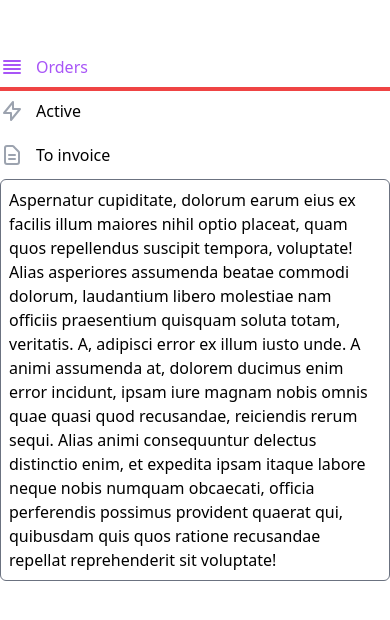
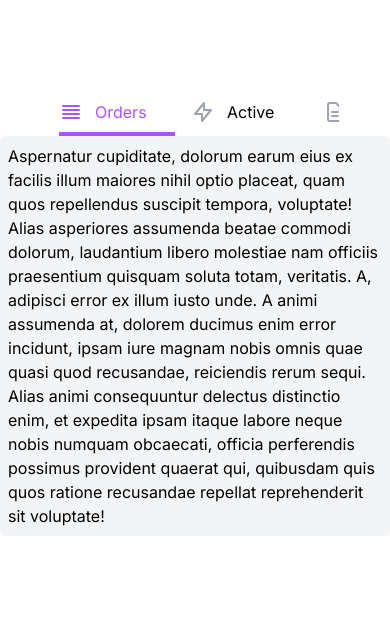
Before and after one commit to selemondev/vue3-tailwind-tabs, a Vue app: page / in a window 390 px wide. Shown: the part 108-728 px from the top of the page. Built offline with nearby package versions, Linux system fonts and the light colour scheme.

Commit message:
feat: add iconify

```diff
--- a/package.json
+++ b/package.json
@@ -9,6 +9,7 @@
     "preview": "vite preview"
   },
   "dependencies": {
+    "tailwind-scrollbar-hide": "^1.1.7",
     "vue": "^3.2.47"
   },
   "devDependencies": {
--- a/src/App.vue
+++ b/src/App.vue
@@ -1,24 +1,19 @@
 <script setup lang='ts'>
-import { Tab, TabsContent, TabsWrapper } from "./components/VueTailwindTabs";
+import { Tab, TabsContent, TabsWrapper } from "./components/VueTailwindOutlineTabs";
 import { ref } from "vue";
 type Tab = string;
 const activeTab = ref("orders");
-const emit = defineEmits<{
-  (e: 'onClick'): void
-}>();
-
 const clickTab = (name: Tab) => {
-  emit('onClick')
   activeTab.value = name;
 }
 </script>
 
 <template>
-  <main class="grid place-items-center w-full min-h-screen bg-white">
+  <main class="grid place-items-center w-full min-h-screen">
     <section>
       <TabsWrapper>
-        <Tab activeTitleColor="text-purple-500" title="Orders" :isActive="activeTab === 'orders'" @click="clickTab('orders')">
-          <template v-slot:icon>
+        <Tab activeTitleColor="text-purple-500" title="Orders" :isActive="activeTab === 'orders'" @onClick="clickTab('orders')">
+          <template #icon>
             <svg :class="{'text-purple-500': activeTab === 'orders'}"
                  class="font-medium text-gray-400 w-6 h-6 mr-2" xmlns="http://www.w3.org/2000/svg" fill="none"
                  viewBox="0 0 24 24"
@@ -28,9 +23,9 @@ const clickTab = (name: Tab) => {
             </svg>
           </template>
         </Tab>
-        <Tab activeTitleColor="text-purple-500" title="Active" :isActive="activeTab === 'active'" @click="clickTab('active')">
-          <template v-slot:icon>
-            <svg :class="{'text-indigo-700': activeTab === 'active'}"
+        <Tab activeTitleColor="text-purple-500" title="Active" :isActive="activeTab === 'active'" @onClick="clickTab('active')">
+          <template #icon>
+            <svg :class="{'text-purple-500': activeTab === 'active'}"
                  class="font-medium text-gray-400 w-6 h-6 mr-2" xmlns="http://www.w3.org/2000/svg" fill="none"
                  viewBox="0 0 24 24"
                  stroke="currentColor">
@@ -38,9 +33,20 @@ const clickTab = (name: Tab) => {
             </svg>
           </template>
         </Tab>
-        <Tab activeTitleColor="text-purple-500" title="To invoice" :isActive="activeTab === 'toInvoice'" @click="clickTab('toInvoice')">
-          <template v-slot:icon>
-            <svg :class="{'text-indigo-700': activeTab === 'toInvoice'}"
+        <Tab activeTitleColor="text-purple-500" title="To invoice" :isActive="activeTab === 'toInvoice'" @onClick="clickTab('toInvoice')">
+          <template #icon>
+            <svg :class="{'text-purple-500': activeTab === 'toInvoice'}"
+                 class="font-medium text-gray-400 w-6 h-6 mr-2" xmlns="http://www.w3.org/2000/svg" fill="none"
+                 viewBox="0 0 24 24"
+                 stroke="currentColor">
+              <path stroke-linecap="round" stroke-linejoin="round" stroke-width="2"
+                    d="M9 12h6m-6 4h6m2 5H7a2 2 0 01-2-2V5a2 2 0 012-2h5.586a1 1 0 01.707.293l5.414 5.414a1 1 0 01.293.707V19a2 2 0 01-2 2z"/>
+            </svg>
+          </template>
+        </Tab>
+        <Tab activeTitleColor="text-purple-500" title="Spinner" :isActive="activeTab === 'toInvoice'" @onClick="clickTab('toInvoice')">
+          <template #icon>
+            <svg :class="{'text-purple-500': activeTab === 'toInvoice'}"
                  class="font-medium text-gray-400 w-6 h-6 mr-2" xmlns="http://www.w3.org/2000/svg" fill="none"
                  viewBox="0 0 24 24"
                  stroke="currentColor">
--- a/src/assets/css/tailwind.css
+++ b/src/assets/css/tailwind.css
@@ -1,10 +1,10 @@
+@import url('https://fonts.googleapis.com/css2?family=Inter&display=swap');
 @tailwind base;
 @tailwind components;
 @tailwind utilities;
 
-
-@layer components {
-    .flex-center {
-        @apply flex items-center
+@layer base {
+    body {
+        @apply font-Inter
     }
 }
--- a/src/components/VueTailwindTabs/Tab.vue
+++ b/src/components/VueTailwindOutlineTabs/Tab.vue
@@ -3,34 +3,25 @@ export interface Props {
     title: string,
     isActive: boolean,
     activeTitleColor: string,
+    barColor?: string
 }
 const props = withDefaults(defineProps<Props>(), {
     activeTitleColor: 'text-purple-500'
 });
-
-const emit = defineEmits<{
-    (e: 'onClick'): void
-}>();
-
-const click = () => {
-    emit("onClick")
-};
-console.log(props.activeTitleColor)
 </script>
 
 <template>
-    <div>
-        <li @click="click" class="cursor-pointer max-w-xl flex-center space-x-1">
-
+    <div class="px-2">
+        <li @click="$emit('onClick')" class="cursor-pointer max-w-xl flex items-center space-x-1">
             <slot name="icon"></slot>
-            <div class="py-2">
+            <div class="py-2 w-20 sm:w-auto">
                 <span :class="[props.isActive ? props.activeTitleColor : 'text-black']">{{ title }}</span>
             </div>
         </li>
         <div class="w-full h-1">
             <Transition name="slide-fade">
                 <div v-if="isActive" class="max-w-xl relative flex flex-row">
-                    <span class="border-2 border-red-500 w-full"></span>
+                    <span :class="[props.barColor ? `border-2 ${props.barColor} w-full` : 'border-2 border-purple-500 w-full']"></span>
                 </div>
             </Transition>
         </div>
--- a/src/components/VueTailwindTabs/TabsContent.vue
+++ b/src/components/VueTailwindOutlineTabs/TabsContent.vue
@@ -9,7 +9,7 @@ const props = withDefaults(defineProps<Props>(), {
 </script>
 
 <template>
-    <section class="bg-white rounded-md border border-gray-500 max-w-xl p-2">
+    <section class="rounded-md bg-gray-100 max-w-3xl p-2">
         <div :class="props.textColor">
             <slot/>
         </div>
--- /dev/null
+++ b/src/components/VueTailwindOutlineTabs/TabsWrapper.vue
@@ -0,0 +1,16 @@
+<template>
+    <div class="grid place-items-center sm:hidden">
+      <div class="w-72 scrollbar-hide overflow-auto">
+        <ul class="flex justify-between items-center w-full">
+          <slot />
+        </ul>
+      </div>
+    </div>
+    <div>
+      <div class="hidden w-72 overflow-auto sm:flex sm:w-[768px]">
+        <ul class="flex justify-between items-center sm:w-full sm:flex sm:justify-between sm:items-center">
+          <slot />
+        </ul>
+      </div>
+    </div>
+  </template>
--- a/src/components/VueTailwindTabs/TabsWrapper.vue
+++ /dev/null
@@ -1,11 +0,0 @@
-<script setup lang='ts'>
-
-</script>
-
-<template>
-    <div>
-        <ul class="block w-full sm:max-w-xl sm:flex sm:justify-between sm:items-center">
-            <slot/>
-        </ul>
-    </div>
-</template>
--- a/tailwind.config.cjs
+++ b/tailwind.config.cjs
@@ -2,7 +2,13 @@
 module.exports = {
   content: ["./index.html", "./src/**/*.{vue,js,ts,jsx,tsx}"],
   theme: {
-    extend: {},
+    extend: {
+      fontFamily: {
+        'Inter': 'Inter'
+      }
+    },
   },
-  plugins: [],
+  plugins: [
+    require('tailwind-scrollbar-hide')
+  ],
 };
```
Also changed, not shown: src/components/VueTailwindOutlineTabs/index.ts (renamed from src/components/VueTailwindTabs/index.ts), 2 other files (tests, documents, lock files or other folders).
